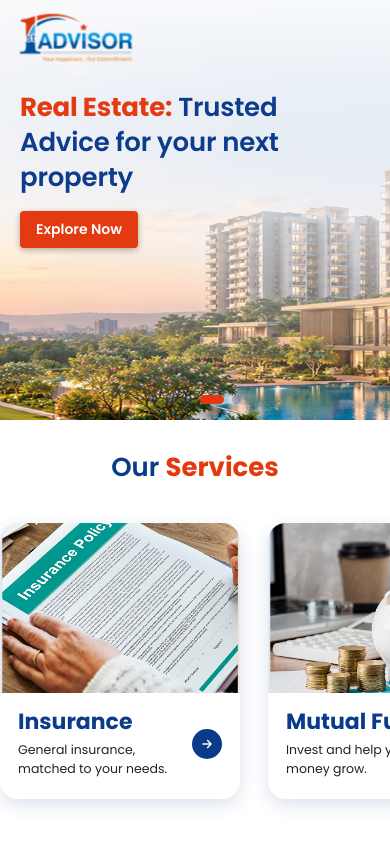
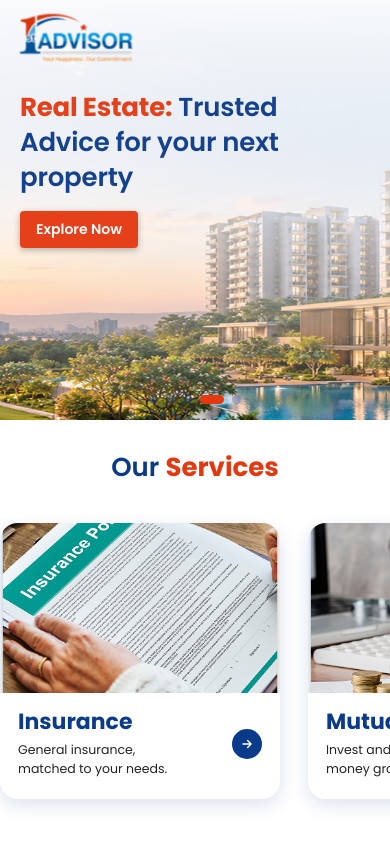
Before and after one commit to dnyanesh121/advisor-group-company, a React (Vite) app in the folder frontend/: page / in a window 390 px wide. Shown: the top 844 px of the page. Built offline with nearby package versions, Linux system fonts and the light colour scheme.

Commit message:
servies img height fix

```diff
--- a/frontend/src/css/OurServices.css
+++ b/frontend/src/css/OurServices.css
@@ -127,7 +127,7 @@
 
 @media (max-width: 900px) {
   .services { padding: 28px 0 40px; }
-  .service-card { flex-basis: 240px; }
+  .service-card { flex-basis: 280px; }
   .service-card__img { height: 170px; }
   .services__arrow { display: none; }
 }
```
